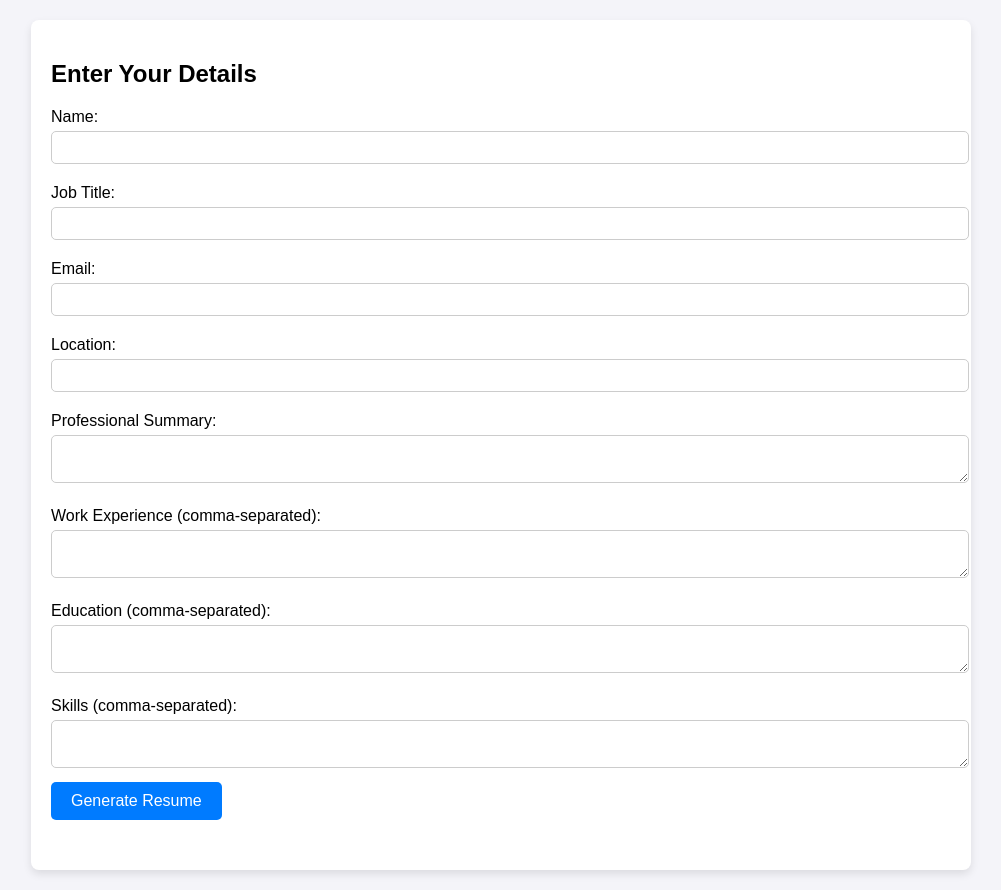
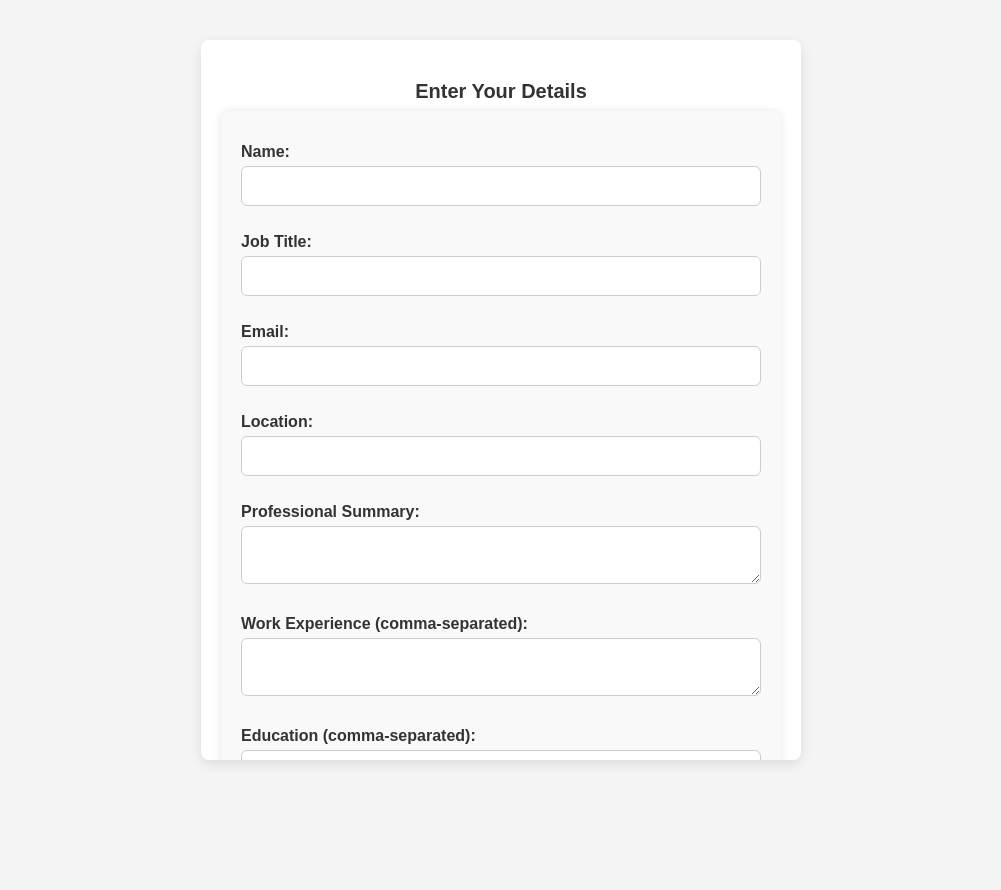
Before and after one commit to muhammadwaheedairi/HACKATHON, a plain HTML site: page Milestone 3/index.html in a window 1280 px wide. Shown: the whole page, without its empty margins (139-1140 px from the left). After the commit the page ends 800 px from the top, so only its background shows below. Drawn offline with Linux system fonts and the light colour scheme.

Commit message:
Update styles.css

```diff
--- a/Milestone 3/styles.css
+++ b/Milestone 3/styles.css
@@ -1,46 +1,69 @@
+* {
+    margin: 0;
+    padding: 0;
+    box-sizing: border-box;
+}
+
 body {
-    font-family: Arial, sans-serif;
-    background-color: #f4f4f9;
-    margin: 20px;
+    font-family: 'Arial', sans-serif;
+    background-color: #f4f4f4;
+    display: flex;
+    justify-content: center;
+    align-items: center;
+    height: 100vh;
+    margin: 0;
+    overflow: hidden;
 }
 
 .container {
-    max-width: 900px;
-    margin: 0 auto;
-    background-color: white;
+    width: 90%;
+    max-width: 600px;
+    background-color: #ffffff;
     padding: 20px;
     border-radius: 8px;
-    box-shadow: 0 4px 8px rgba(0, 0, 0, 0.1);
+    box-shadow: 0 4px 12px rgba(0, 0, 0, 0.1);
+    overflow-y: auto;
+    max-height: 90vh;
 }
 
-  h1 {
+/* Form Styling */
+h2 {
     text-align: center;
+    color: #333;
+    margin-bottom: 20px;
 }
 
 form {
-    margin-bottom: 30px;
+    background-color: #f9f9f9;
+    padding: 20px;
+    border-radius: 8px;
+    box-shadow: 0 0 8px rgba(0, 0, 0, 0.1);
 }
 
 label {
     display: block;
-    margin: 10px 0 5px;
+    margin: 12px 0 5px;
+    font-weight: bold;
+    color: #333;
 }
 
 input, textarea {
     width: 100%;
-    padding: 8px;
-    margin-bottom: 10px;
+    padding: 10px;
+    margin-bottom: 15px;
     border: 1px solid #ccc;
-    border-radius: 5px;
+    border-radius: 6px;
+    font-size: 16px;
 }
 
 button {
-    background-color: #007bff;
+    width: 100%;
+    padding: 12px;
+    background-color: #007BFF;
     color: white;
     border: none;
-    padding: 10px 20px;
+    border-radius: 6px;
     cursor: pointer;
-    border-radius: 5px;
     font-size: 16px;
 }
 
@@ -48,18 +71,60 @@ body {
     background-color: #0056b3;
 }
 
-  #resume {
+/* Resume Section */
+#resume-section {
+    display: none;
     padding: 20px;
-    background-color: #fff;
-    border-radius: 8px;
-    box-shadow: 0 2px 4px rgba(0, 0, 0, 0.1);
 }
 
-  #resume h2, #resume h3 {
-    color: #2c3e50;
+header h1 {
+    font-size: 28px;
+    color: #333;
+    text-align: center;
 }
 
-  #resume p {
+header p {
     font-size: 16px;
-    color: #34495e;
+    color: #666;
+    text-align: center;
 }
+
+section h2 {
+    font-size: 20px;
+    color: #333;
+    margin-top: 20px;
+    margin-bottom: 8px;
+}
+
+section p {
+    font-size: 14px;
+    color: #666;
+}
+
+#resume-experience, #resume-education, #resume-skills {
+    margin-top: 10px;
+}
+
+.job, .education-item {
+    font-size: 14px;
+    color: #444;
+    margin-bottom: 8px;
+}
+
+ul {
+    list-style-type: disc;
+    margin-left: 20px;
+}
+
+/* Container and Section Styling */
+section {
+    margin-bottom: 20px;
+}
+
+#resume-experience, #resume-education {
+    margin-left: 20px;
+}
+
+#resume-skills {
+    margin-left: 20px;
+}
```
Lines whose indentation alone changed are shown as unchanged.
